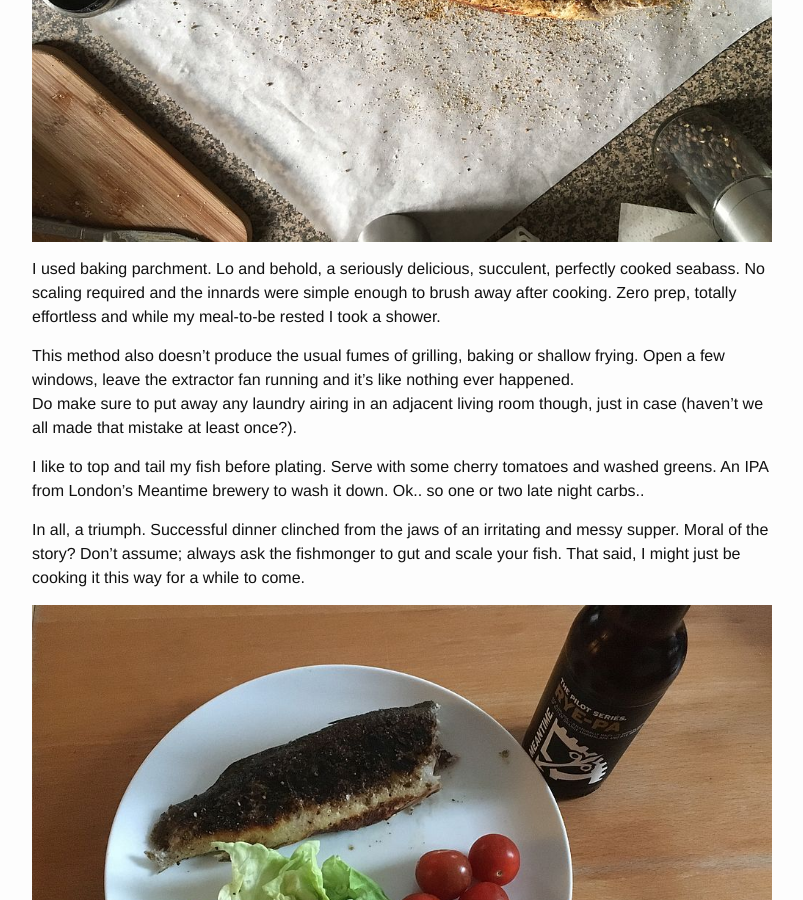
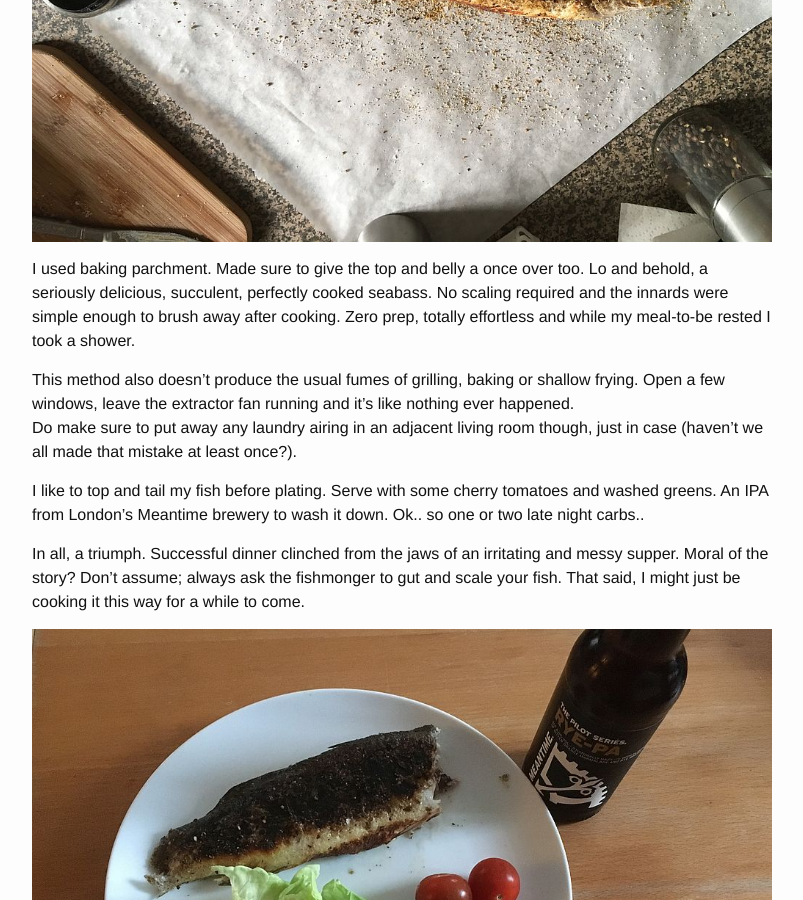
Before and after one commit to johncyril/johncyril.github.io, a Jekyll site: the page built from _recipes/2016-06-27-seabass-1st-world-crsis-averted.md, in a window 1280 px wide and 900 px high, scrolled down 1920 px. Shown: the whole window, without its empty margins (238-1041 px from the left). Built offline with Jekyll 4.4.1, drawn with Linux system fonts in a browser that asks for light colours.

Commit message:
Update 2016-06-27-seabass-1st-world-crsis-averted.md

```diff
--- a/_recipes/2016-06-27-seabass-1st-world-crsis-averted.md
+++ b/_recipes/2016-06-27-seabass-1st-world-crsis-averted.md
@@ -37,7 +37,7 @@ Being liberal with the seasoning makes sure it seeps through to the flesh.
 
 ![Grilled Seabass, being seasoned!](/images/recipes/seabassSeasoned.jpg "Grilled Seabass, being seasoned!")
 
-I used baking parchment. Lo and behold, a seriously delicious, succulent, perfectly cooked seabass. No scaling required and the innards were simple enough to brush away after cooking. Zero prep, totally effortless and while my meal-to-be rested I took a shower.
+I used baking parchment. Made sure to give the top and belly a once over too. Lo and behold, a seriously delicious, succulent, perfectly cooked seabass. No scaling required and the innards were simple enough to brush away after cooking. Zero prep, totally effortless and while my meal-to-be rested I took a shower.
 
 This method also doesn’t produce the usual fumes of grilling, baking or shallow frying. Open a few windows, leave the extractor fan running and it’s like nothing ever happened.
 Do make sure to put away any laundry airing in an adjacent living room though, just in case (haven’t we all made that mistake at least once?).
@@ -47,4 +47,4 @@ I like to top and tail my fish before plating. Serve with some cherry tomatoes a
 
 In all, a triumph. Successful dinner clinched from the jaws of an irritating and messy supper. Moral of the story? Don’t assume; always ask the fishmonger to gut and scale your fish. That said, I might just be cooking it this way for a while to come.
 
-![Seabass, pated](/images/recipes/seabassPlated.jpg "Seabass plated")
+![Seabass, plated](/images/recipes/seabassPlated.jpg "Seabass plated")
```
